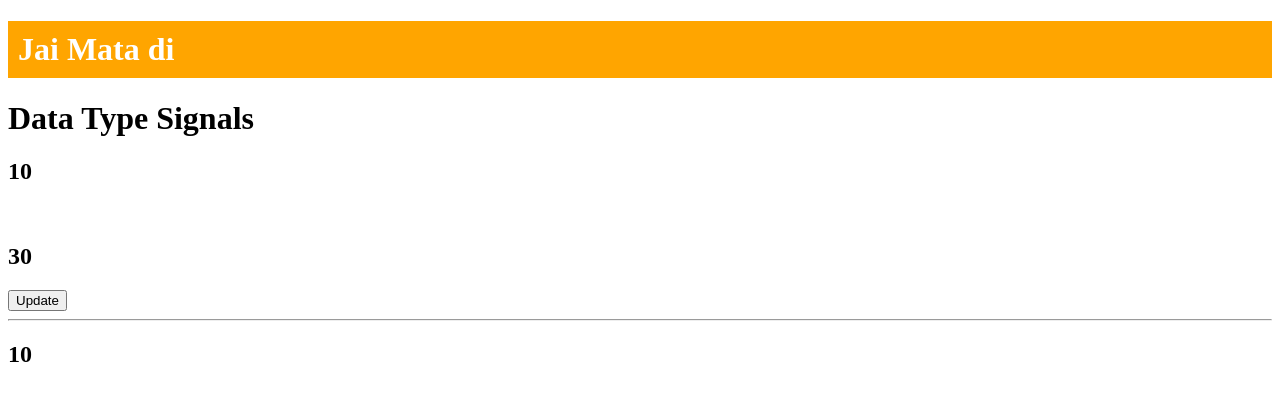
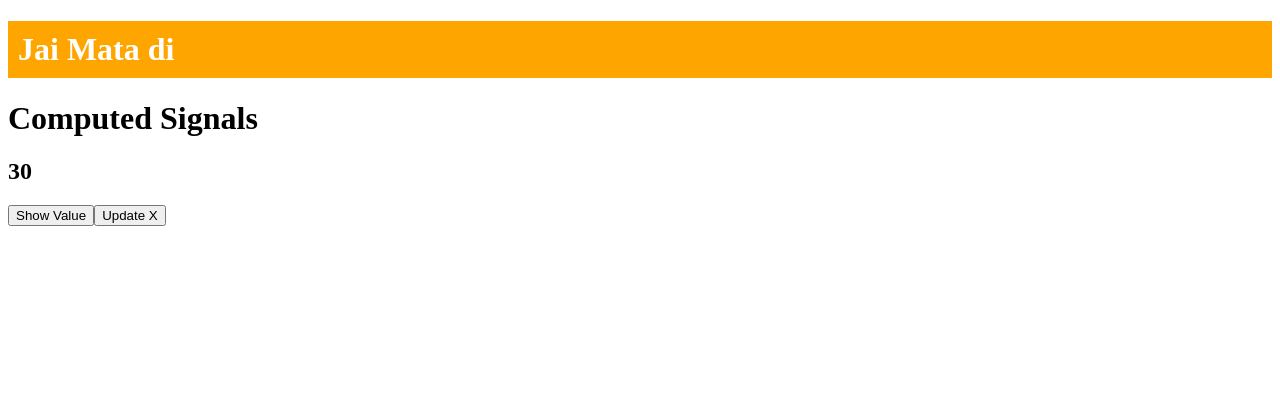
Before and after one commit to AnshuPandey108/Angular-Read, an Angular app: page / in a window 1280 px wide. Shown: the top 400 px of the page. Built offline with nearby package versions, Linux system fonts and the light colour scheme.

Commit message:
computed signals in Angular

```diff
--- a/src/app/app.component.html
+++ b/src/app/app.component.html
@@ -1,3 +1,3 @@
 <h1>Jai Mata di</h1>
-<app-data-type-signals></app-data-type-signals>
+<app-computed-signals></app-computed-signals>
 <router-outlet></router-outlet>
--- /dev/null
+++ b/src/app/computed-signals/computed-signals.component.html
@@ -0,0 +1,4 @@
+<h1>Computed Signals</h1>
+<h2>{{z()}}</h2>
+<button (click)="showValue()">Show Value</button>
+<button (click)="updateX()">Update X</button>
--- /dev/null
+++ b/src/app/computed-signals/computed-signals.component.ts
@@ -0,0 +1,23 @@
+import { Component,signal ,computed} from '@angular/core';
+
+@Component({
+  selector: 'app-computed-signals',
+  imports: [],
+  templateUrl: './computed-signals.component.html',
+  styleUrl: './computed-signals.component.css'
+})
+export class ComputedSignalsComponent {
+    x = signal(10);
+    y = signal(20);
+    z=computed(() => this.x() + this.y());
+
+
+  showValue(){
+    console.log(this.z());
+    console.log(this.z());
+  }
+  updateX(){
+  this.x.set(this.x() + 1);
+
+  }
+}
```
Also changed, not shown: src/app/app.component.ts (+16 -5 lines), src/app/computed-signals/computed-signals.component.css (added), 1 other file (tests, documents, lock files or other folders).
